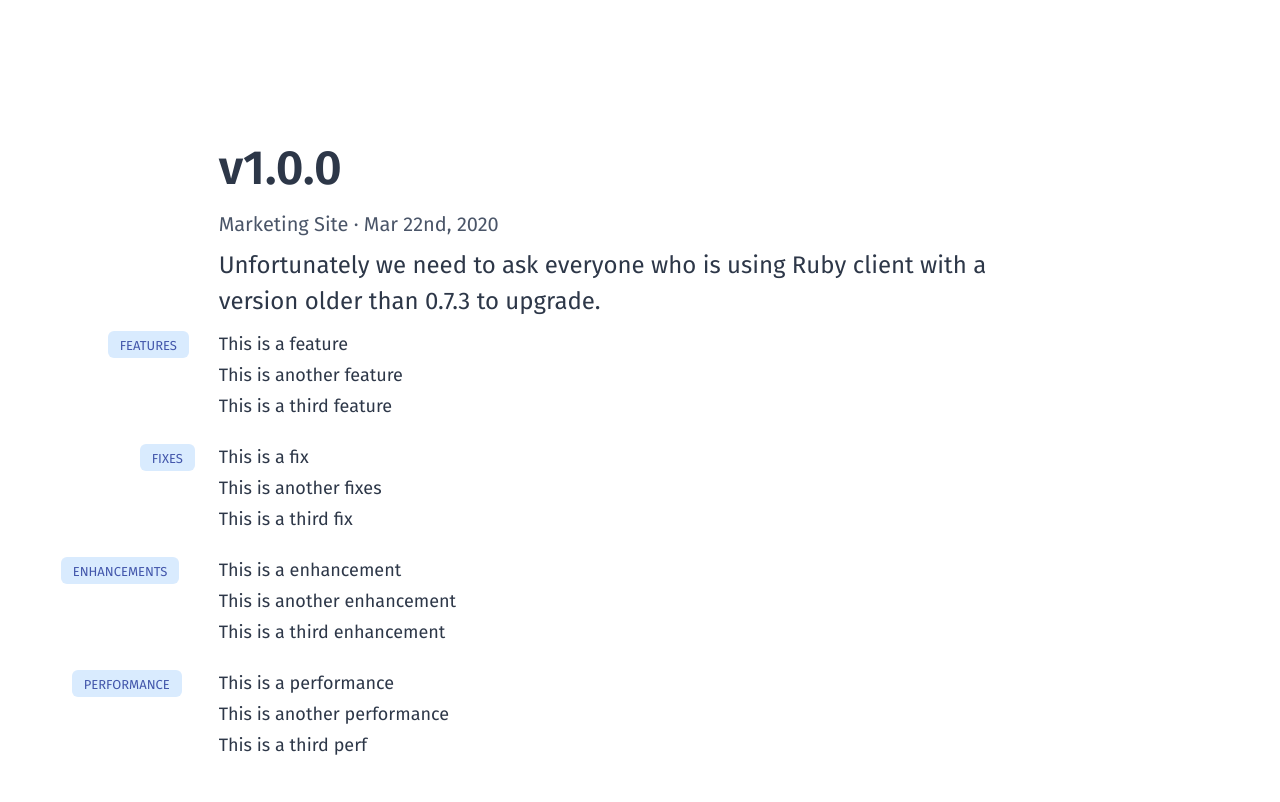
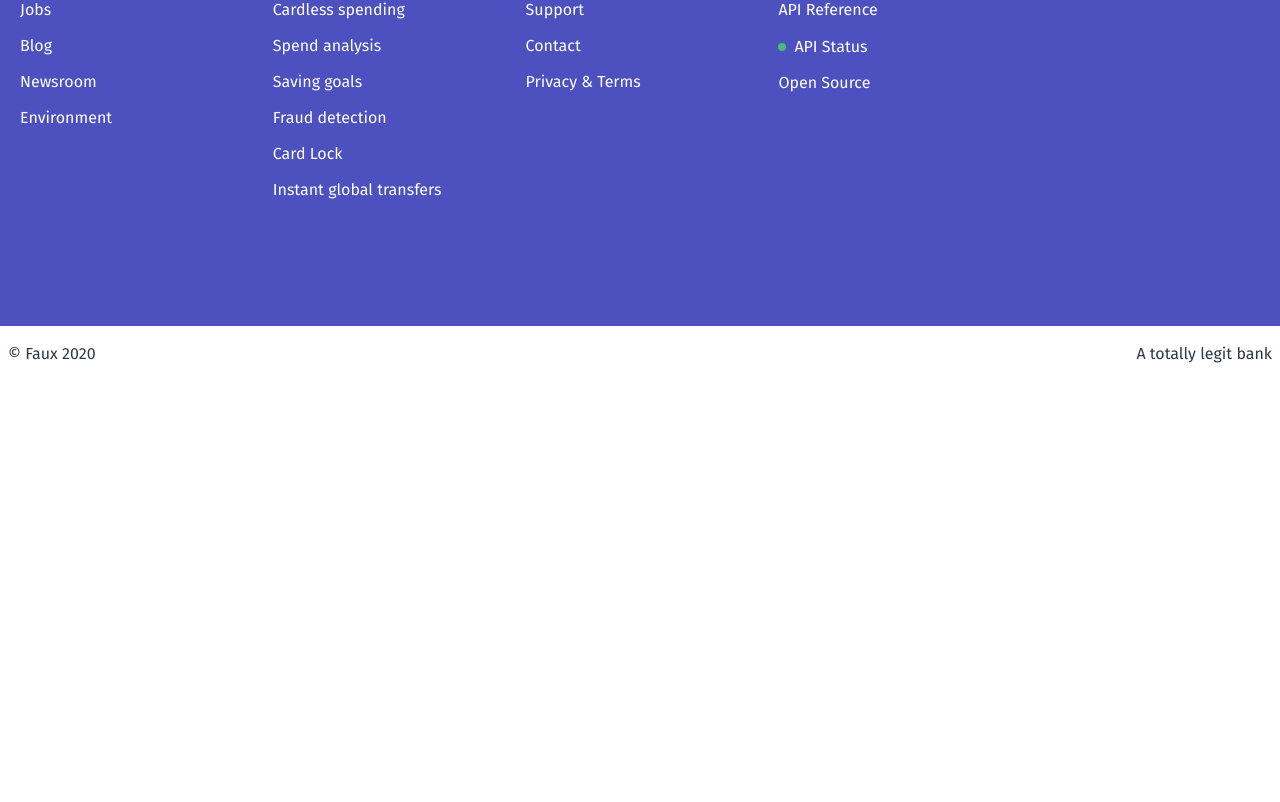
Before and after one commit to dylanferguson/faux, a Next.js app: page /release-notes in a window 1280 px wide. Shown: the part 418-1220 px from the top of the page. After the commit the page ends 800 px from the top, so only its background shows below. Built offline with nearby package versions, Linux system fonts and the light colour scheme.

Commit message:
feat: ReleaseNote component v1 complete

```diff
--- a/package.json
+++ b/package.json
@@ -10,8 +10,9 @@
   },
   "dependencies": {
     "classnames": "^2.2.6",
+    "marked": "^1.1.0",
+    "moment": "^2.26.0",
     "next": "9.4.0",
-    "prettier": "^2.0.5",
     "react": "16.13.1",
     "react-dom": "16.13.1"
   },
@@ -20,6 +21,7 @@
     "@fullhuman/postcss-purgecss": "^2.2.0",
     "@next/bundle-analyzer": "^9.4.0",
     "@types/classnames": "^2.2.10",
+    "@types/marked": "^0.7.4",
     "@types/node": "^13.13.5",
     "@types/react": "^16.9.35",
     "autoprefixer": "^9.7.6",
@@ -29,6 +31,7 @@
     "dotenv": "^8.2.0",
     "postcss-import": "^12.0.1",
     "postcss-preset-env": "^6.7.0",
+    "prettier": "^2.0.5",
     "tailwindcss": "^1.4.6",
     "typescript": "^3.9.2"
   }
--- a/src/components/Date.tsx
+++ b/src/components/Date.tsx
@@ -1,7 +1,9 @@
+import moment from 'moment';
+
 type timeProps = {
-  dateString: string;
+  date: string;
 };
 
-export const Date = ({ dateString }: timeProps) => (
-  <time dateTime={dateString}>{dateString}</time>
+export const Date = ({ date }: timeProps) => (
+  <time dateTime={date}>{moment(date).format('MMMM D, YYYY')}</time>
 );
--- a/src/components/Header.tsx
+++ b/src/components/Header.tsx
@@ -1,61 +1,20 @@
-import Link from "next/link";
-import { ButtonLink as Button } from "components/Button";
-
-const Hamburger = () => (
-  <>
-    <span></span>
-    <span></span>
-    <span></span>
-  </>
-);
-
-type NavItemProps = {
-  link: string;
-  label: string;
+type HeaderProps = {
+  title: string;
+  children: React.ReactNode;
 };
 
-const NavItem = ({ link, label }: NavItemProps) => (
-  <li className="list-none inline-block text-xl text-indigo-600 hover:text-indigo-800 transition ease-in duration-100 small-caps">
-    <Link href={link}>
-      <a>{label}</a>
-    </Link>
-  </li>
+export const Header = ({ title, children }: HeaderProps) => (
+  <header>
+    <div className="container text-gray-800 mb-16">
+      <div className="text-center my-40">
+        <h1 className="my-5 text-6xl font-bold">
+          <strong className="header-stripe">{title}</strong>
+        </h1>
+        <div className="text-2xl">
+          <span className="logo inline-block pr-1"></span>
+          {children}
+        </div>
+      </div>
+    </div>
+  </header>
 );
-
-const NavMenu = () => (
-  <nav>
-    <ol className="space-x-6">
-      <NavItem link="/release-notes" label="Release Notes" />
-      <NavItem link="/cards" label="Cards" />
-      <NavItem link="/blog" label="Blog" />
-      <NavItem link="/help" label="Help" />
-    </ol>
-  </nav>
-);
-
-const MenuContent = () => (
-  <>
-    <NavMenu />
-    <div className="ml-10 space-x-3">
-      <Button href="/login" secondary>
-        Sign up!
-      </Button>
-      <Button href="/login">Log in</Button>
-    </div>
-  </>
-);
-
-export const Header = () => {
-  return (
-    <div className="sticky top-0 z-10 w-full border-b border-gray-200 bg-white">
-      <header className="container flex justify-between items-center h-20">
-        <Link href="/">
-          <a href="/" className="logo"></a>
-        </Link>
-        <div className="items-center hidden sm:flex">
-          <MenuContent />
-        </div>
-      </header>
-    </div>
-  );
-};
--- a/src/components/Layout.tsx
+++ b/src/components/Layout.tsx
@@ -1,6 +1,6 @@
 import Head from "next/head";
 
-import { Header } from "components/Header";
+import { Nav } from "components/Nav";
 import { Footer } from "components/Footer";
 
 type LayoutProps = {
@@ -18,7 +18,7 @@ export const Layout = ({ children }: LayoutProps) => (
       />
     </Head>
     <div className="flex flex-col min-h-screen">
-      <Header />
+      <Nav />
       <main className="flex-1">{children}</main>
       <Footer />
     </div>
--- /dev/null
+++ b/src/components/Nav.tsx
@@ -0,0 +1,61 @@
+import Link from "next/link";
+import { ButtonLink as Button } from "components/Button";
+
+const Hamburger = () => (
+  <>
+    <span></span>
+    <span></span>
+    <span></span>
+  </>
+);
+
+type NavItemProps = {
+  link: string;
+  label: string;
+};
+
+const NavItem = ({ link, label }: NavItemProps) => (
+  <li className="list-none inline-block text-xl text-indigo-600 hover:text-indigo-800 transition ease-in duration-100 small-caps">
+    <Link href={link}>
+      <a>{label}</a>
+    </Link>
+  </li>
+);
+
+const NavMenu = () => (
+  <nav>
+    <ol className="space-x-6">
+      <NavItem link="/release-notes" label="Release Notes" />
+      <NavItem link="/cards" label="Cards" />
+      <NavItem link="/blog" label="Blog" />
+      <NavItem link="/help" label="Help" />
+    </ol>
+  </nav>
+);
+
+const MenuContent = () => (
+  <>
+    <NavMenu />
+    <div className="ml-10 space-x-3">
+      <Button href="/login" secondary>
+        Sign up!
+      </Button>
+      <Button href="/login">Log in</Button>
+    </div>
+  </>
+);
+
+export const Nav = () => {
+  return (
+    <div className="sticky top-0 z-10 w-full border-b border-gray-200 bg-white">
+      <header className="container flex justify-between items-center h-20">
+        <Link href="/">
+          <a href="/" className="logo"></a>
+        </Link>
+        <div className="items-center hidden sm:flex">
+          <MenuContent />
+        </div>
+      </header>
+    </div>
+  );
+};
--- a/src/lib/contentful.ts
+++ b/src/lib/contentful.ts
@@ -4,11 +4,3 @@ export const client = createClient({
   space: process.env.CONTENTFUL_SPACE_ID as string,
   accessToken: process.env.CONTENTFUL_ACCESS_TOKEN as string,
 });
-
-export async function getAllReleases() {
-  const entries = await client.getEntries({
-    content_type: "release",
-  });
-
-  return entries;
-}
--- a/src/pages/release-notes/[slug].tsx
+++ /dev/null
@@ -1,38 +0,0 @@
-import { GetStaticProps, GetStaticPaths } from "next";
-import { ReleaseNote } from "./index";
-import { client } from "lib/contentful";
-import { EventEmitter } from "events";
-
-export default (props: any) => {
-  console.log(props);
-  return <div>Hi!</div>;
-};
-
-
-// TODO: Create getEntries wrapper that filters very down to fields
-export const getStaticProps: GetStaticProps = async ({ params }) => {
-  const entries: any = await client.getEntries({
-    content_type: "release",
-    'fields.version[in]': params?.slug,
-  })
-
-  return {
-    props: {
-      params,
-    },
-  };
-};
-
-export async function getStaticPaths() {
-  const entries: any = await client.getEntries({
-    content_type: "release",
-    select: "fields.version",
-  });
-
-  const paths = entries.items.map(({ fields }: any) => `/release-notes/${fields.version}`)
-
-  return {
-    paths,
-    fallback: false,
-  };
-}
--- a/src/pages/release-notes/index.tsx
+++ b/src/pages/release-notes/index.tsx
@@ -1,57 +1,9 @@
-import Link from "next/link";
-
-const ReleaseNote = () => (
-  <div className="text-gray-800 space-y-2">
-    <h2 className="text-5xl font-semibold leading-snug">
-      <Link href="">
-        <a>v1.0.0</a>
-      </Link>
-    </h2>
-    <div className="text-xl mb-2 text-gray-700">
-      <span>Marketing Site</span> · <span>Mar 22nd, 2020</span>
-    </div>
-    <p className="text-2xl">
-      Unfortunately we need to ask everyone who is using Ruby client with a
-      version older than 0.7.3 to upgrade.
-    </p>
-    <div className="space-y-6">
-      <ul className="changelog-tag cl-features text-lg mt-3 mb-5 space-y-1">
-        <li>This is a feature</li>
-        <li>This is another feature</li>
-        <li>This is a third feature</li>
-      </ul>
-      <ul className="changelog-tag cl-fixes text-lg mt-3 mb-5 space-y-1">
-        <li>This is a fix</li>
-        <li>This is another fixes</li>
-        <li>This is a third fix</li>
-      </ul>
-      <ul className="changelog-tag cl-enhancements text-lg mt-3 mb-5 space-y-1">
-        <li>This is a enhancement</li>
-        <li>This is another enhancement</li>
-        <li>This is a third enhancement</li>
-      </ul>
-      <ul className="changelog-tag cl-performance text-lg mt-3 mb-5 space-y-1">
-        <li>This is a performance</li>
-        <li>This is another performance</li>
-        <li>This is a third perf</li>
-      </ul>
-    </div>
-  </div>
-);
-
-export default () => (
-  <div className="container text-gray-800 mb-16">
-    <div className="text-center my-40">
-      <h1 className="my-5 text-6xl font-bold">
-        <strong className="header-stripe">Release Notes</strong>
-      </h1>
-      <div className="text-2xl">
-        <span className="logo inline-block pr-1"></span> changelog for new
-        features and general improvements
+// Featured release, more prominent in the header https://www.abstract.com/release-notes/
+export default (props: any) => {
+  return (
+    <div className="container text-gray-800 mb-16">
+      <div className="mx-3 sm:w-2/3 sm:mx-auto">
       </div>
     </div>
-    <div className="mx-3 sm:w-2/3 sm:mx-auto">
-      <ReleaseNote />
-    </div>
-  </div>
-);
+  );
+};
--- a/src/pages/tailwind.css
+++ b/src/pages/tailwind.css
@@ -86,59 +86,14 @@ body {
   @apply w-2 h-2 bg-green-200 bg-green-500 rounded-full mr-2;
 }
 
-/* Changelog -- */
-.changelog-tag::before {
-  @apply px-3 mb-2 small-caps rounded-md text-lg inline-block text-white;
+/* Release-Notes -- */
+.release-note ul {
+  @apply list-disc pl-6;
 }
 
-@screen md {
-  .changelog-tag::before {
-    @apply absolute;
-    background-color: rgb(217, 235, 254);
-    color: rgb(66, 86, 171);
-  }
-}
-
-.cl-features::before {
-  /* background-color: rgb(217, 235, 254);
-  color: rgb(66, 86, 171); */
-  content: "features";
-}
-
-.cl-fixes::before {
-  /* background-color: rgb(249, 227, 222);
-  color: rgb(152, 55, 82); */
-  content: "fixes";
-}
-
-.cl-enhancements::before {
-  /* background-color: rgb(211, 239, 201);
-  color: rgb(43, 94, 68); */
-  content: "enhancements";
-}
-
-.cl-performance::before {
-  /* background-color: rgb(245, 228, 187);
-  color: rgb(143, 65, 27); */
-  content: "performance";
-}
-
-@screen md {
-  .cl-features::before {
-    margin-left: -111px;
-  }
-
-  .cl-fixes::before {
-    margin-left: -79px;
-  }
-
-  .cl-enhancements::before {
-    margin-left: -158px;
-  }
-
-  .cl-performance::before {
-    margin-left: -147px;
-  }
+.release-note li {
+  @apply mb-2 pl-3 leading-normal;
+  max-width: 70ch;
 }
 
 @tailwind utilities;
```
Also changed, not shown: src/pages/release-notes/[version].tsx (added, +73 -0 lines), 1 other file (tests, documents, lock files or other folders).
